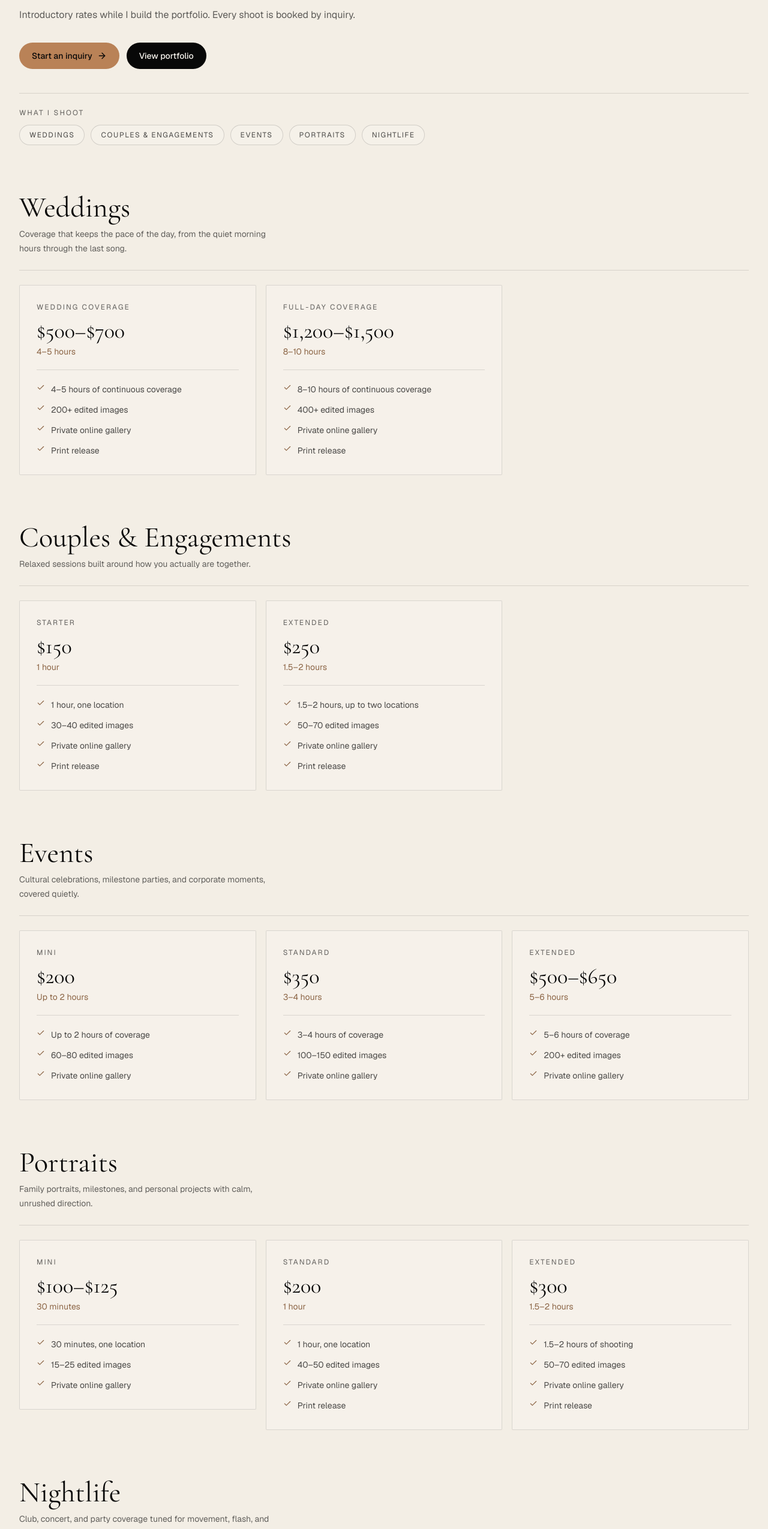
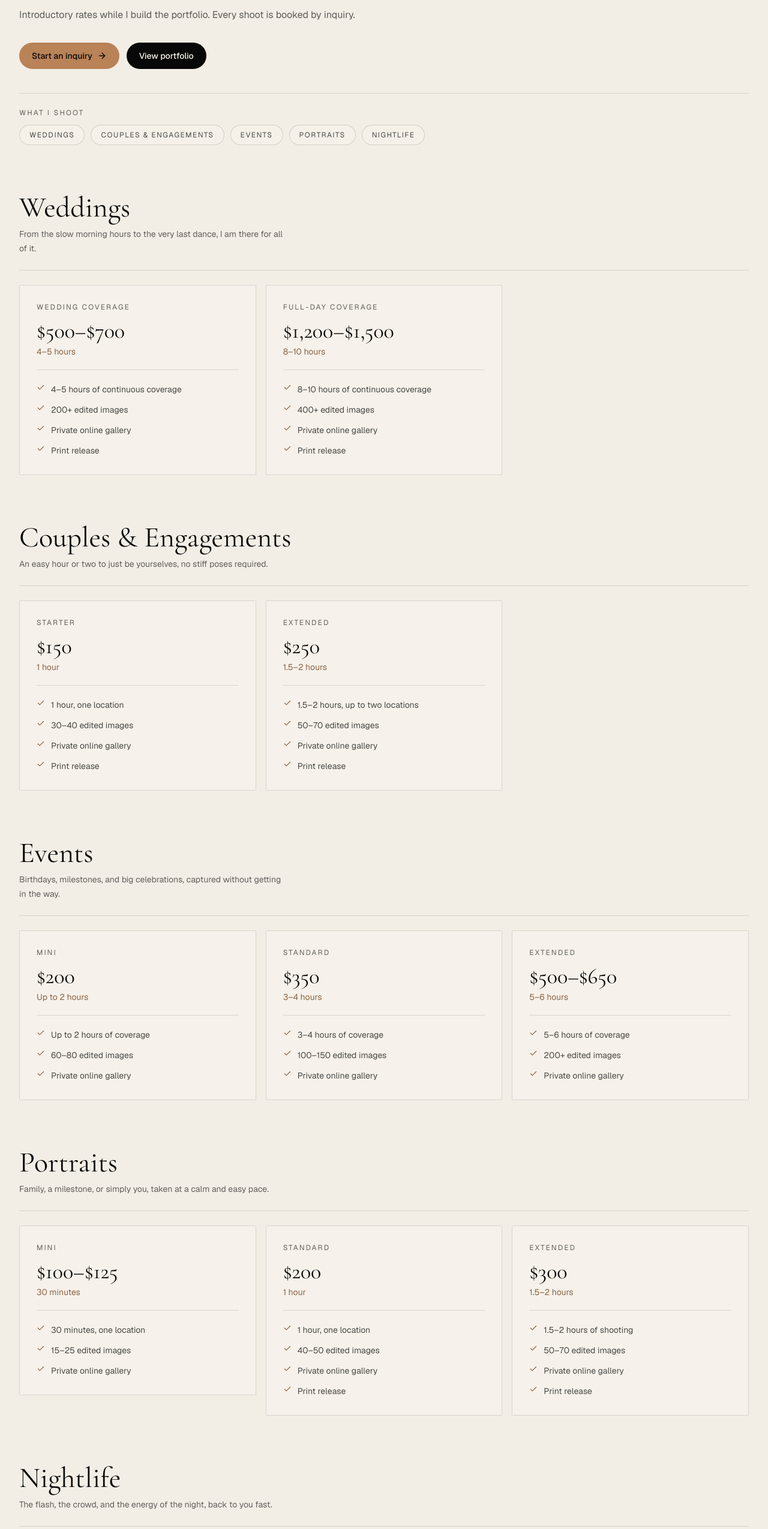
Before and after one commit to nhihadhassan/nhihad-hassan-photography, a Next.js app: page /pricing in a window 1280 px wide. Shown: the part 239-2788 px from the top of the page at 60% size. Built offline with nearby package versions, Linux system fonts and the light colour scheme.

Commit message:
Warm up the pricing category blurbs
Rewrite each category subtitle in a more human, welcoming voice.

Co-Authored-By: Claude Opus 4.7 <noreply@anthropic.com>

```diff
--- a/src/data/pricing.ts
+++ b/src/data/pricing.ts
@@ -29,7 +29,7 @@ export const pricingCategories: PricingCategory[] = [
     id: "weddings",
     label: "Weddings",
     blurb:
-      "Coverage that keeps the pace of the day, from the quiet morning hours through the last song.",
+      "From the slow morning hours to the very last dance, I am there for all of it.",
     tiers: [
       {
         name: "Wedding Coverage",
@@ -62,7 +62,7 @@ export const pricingCategories: PricingCategory[] = [
   {
     id: "engagements",
     label: "Couples & Engagements",
-    blurb: "Relaxed sessions built around how you actually are together.",
+    blurb: "An easy hour or two to just be yourselves, no stiff poses required.",
     tiers: [
       {
         name: "Starter",
@@ -96,7 +96,7 @@ export const pricingCategories: PricingCategory[] = [
     id: "events",
     label: "Events",
     blurb:
-      "Cultural celebrations, milestone parties, and corporate moments, covered quietly.",
+      "Birthdays, milestones, and big celebrations, captured without getting in the way.",
     tiers: [
       {
         name: "Mini",
@@ -140,7 +140,7 @@ export const pricingCategories: PricingCategory[] = [
     id: "portraits",
     label: "Portraits",
     blurb:
-      "Family portraits, milestones, and personal projects with calm, unrushed direction.",
+      "Family, a milestone, or simply you, taken at a calm and easy pace.",
     tiers: [
       {
         name: "Mini",
@@ -186,7 +186,7 @@ export const pricingCategories: PricingCategory[] = [
     id: "nightlife",
     label: "Nightlife",
     blurb:
-      "Club, concert, and party coverage tuned for movement, flash, and crowd energy.",
+      "The flash, the crowd, and the energy of the night, back to you fast.",
     tiers: [
       {
         name: "Per Event",
```
